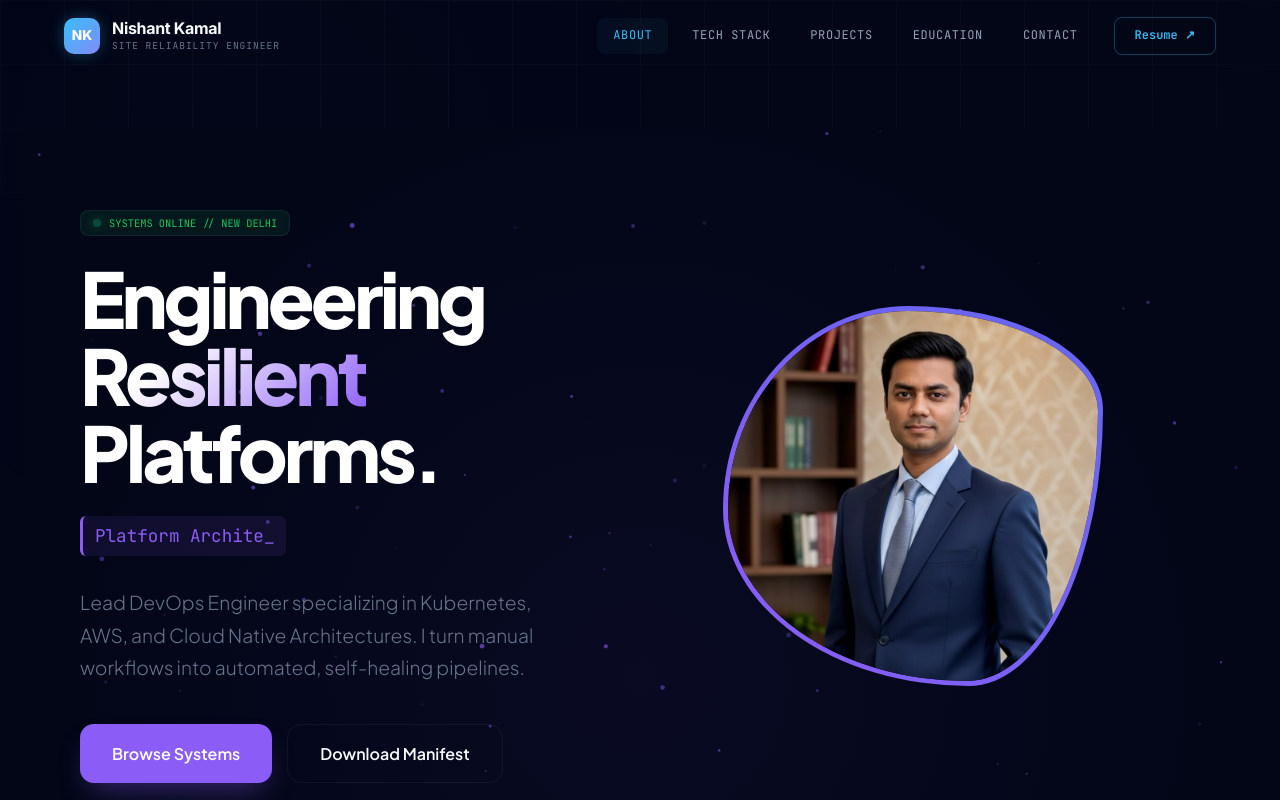
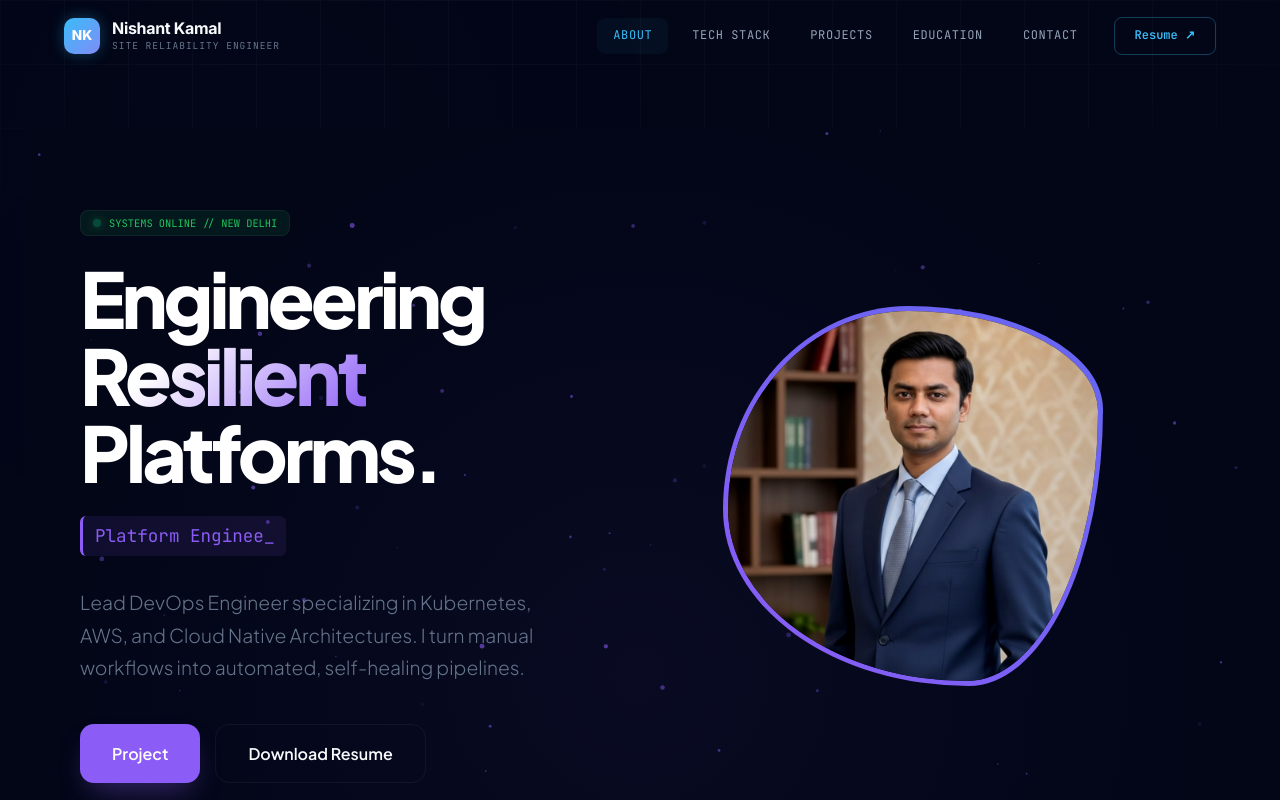
Before and after one commit to nishant-kamal/nishant-portfolio, a Next.js app: page / in a window 1280 px wide. Shown: the top 800 px of the page. Built offline with nearby package versions, Linux system fonts and the light colour scheme.

Commit message:
Update Hero.js

```diff
--- a/components/Hero.js
+++ b/components/Hero.js
@@ -2,7 +2,7 @@
 
 import { useEffect, useState, useRef } from "react";
 
-const roles = ["Site Reliability Engineer", "Platform Architect", "Infrastructure Lead"];
+const roles = ["Site Reliability Engineer", "Platform Engineer", "Infrastructure Engineer", "DevOps Engineer"];
 
 const highlights = [
   { icon: "⚡", title: "PLATFORM", desc: "K8s orchestration & self-healing infra.", metric: "99.9% Uptime" },
@@ -362,8 +362,8 @@ export default function Hero() {
               </p>
 
               <div className="btn-group">
-                <a href="#work" className="btn btn-primary">Browse Systems</a>
-                <a href="/cv.pdf" className="btn btn-ghost">Download Manifest</a>
+                <a href="#work" className="btn btn-primary">Project</a>
+                <a href="/cv.pdf" className="btn btn-ghost">Download Resume</a>
               </div>
             </div>
 
```
